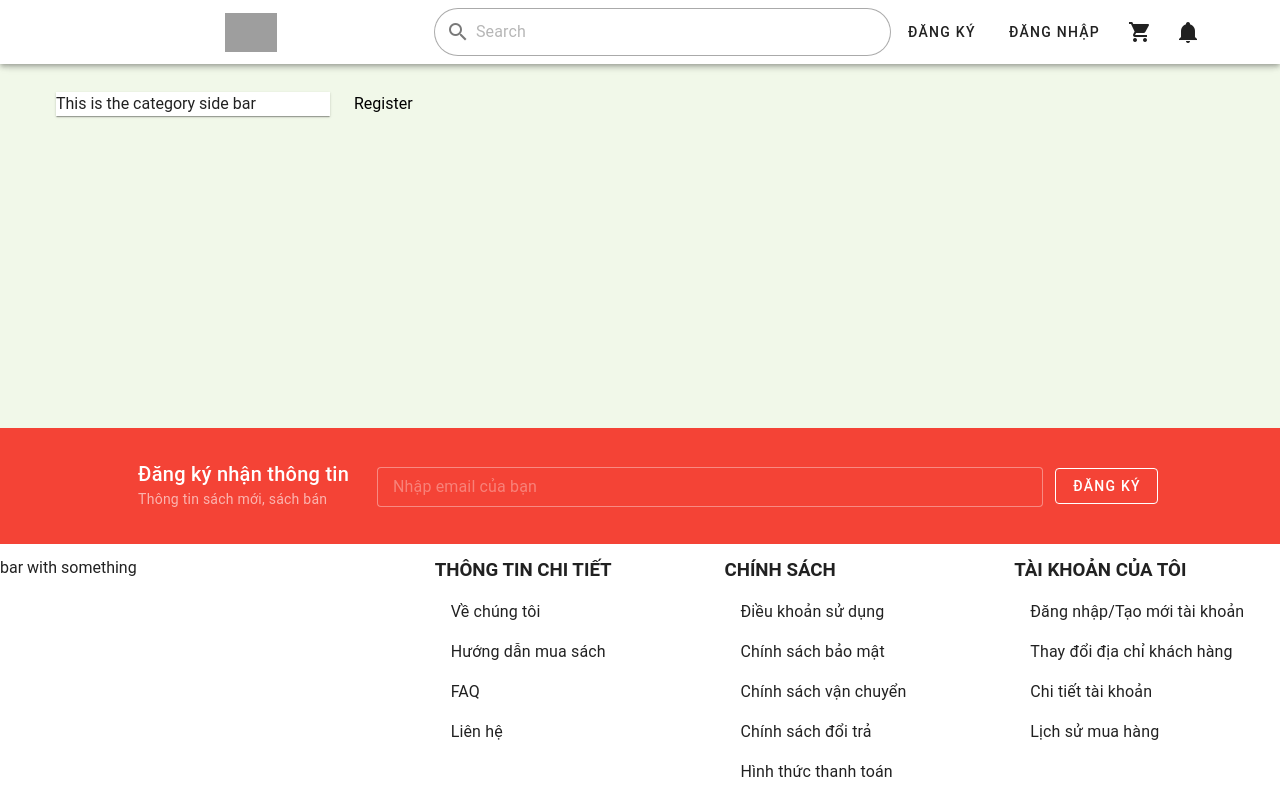
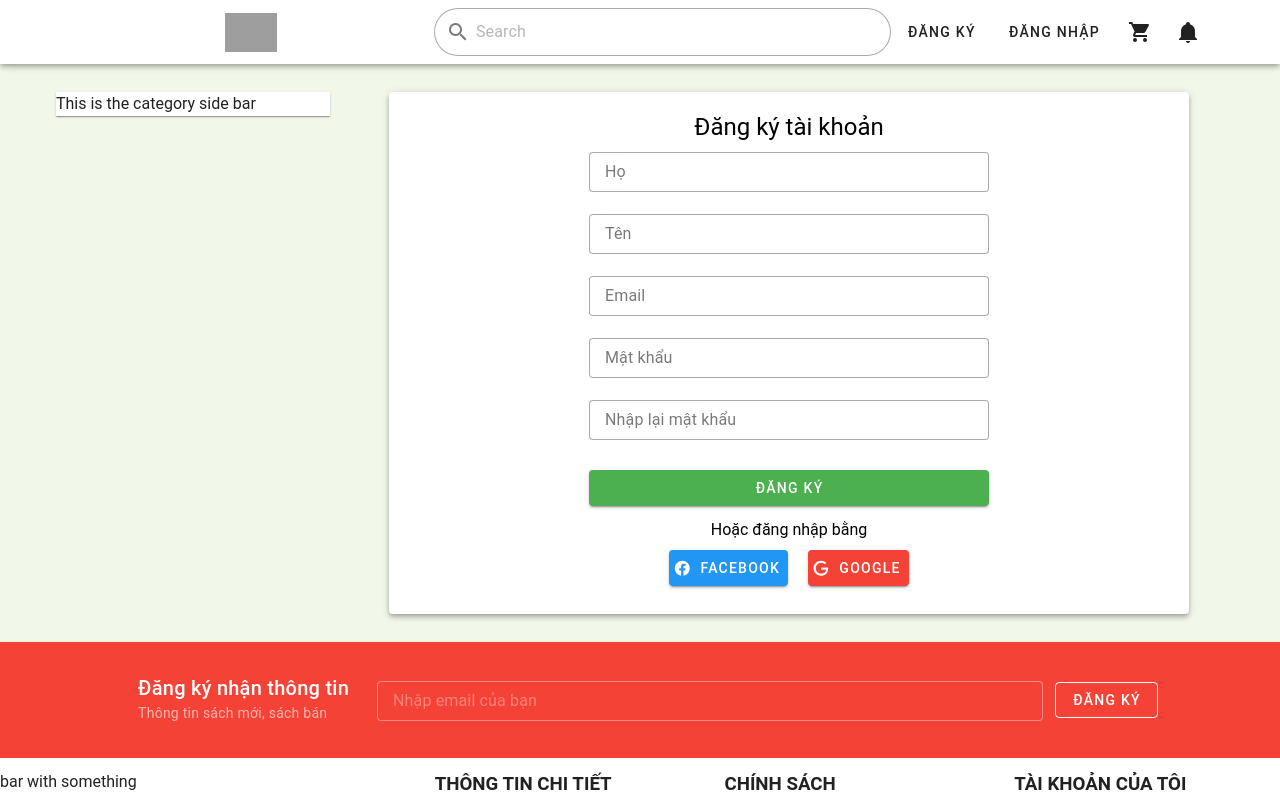
Before and after one commit to B5u2423/Bookstore-Website, a Vue app in the folder frontend/: page /register in a window 1280 px wide. Shown: the top 800 px of the page. Built offline with nearby package versions, Linux system fonts and the light colour scheme; grey boxes are pictures that could not be loaded.

Commit message:
Update Customer Register View

```diff
--- a/frontend/src/views/ecom/Register.vue
+++ b/frontend/src/views/ecom/Register.vue
@@ -1,3 +1,39 @@
 <script setup></script>
 
-<template>Register</template>
+<template>
+   <v-sheet
+    class="d-flex align-center justify-center text-center mx-auto pa-5 mb-6"
+    elevation="4"
+    max-width="800"
+    width="100%"
+    rounded
+    >
+    <div>
+
+      <h2 class="text-h5 text-black">Đăng ký tài khoản</h2>
+
+      <div class="my-2">
+         <v-text-field
+          density="compact"
+          min-width="400"
+          label="Họ"
+          variant="outlined"
+        ></v-text-field
+        > <v-text-field density="compact" label="Tên" variant="outlined"></v-text-field>
+        <v-text-field density="compact" label="Email" variant="outlined"></v-text-field>
+        <v-text-field density="compact" label="Mật khẩu" variant="outlined"></v-text-field>
+        <v-text-field density="compact" label="Nhập lại mật khẩu" variant="outlined"></v-text-field>
+
+      </div>
+       <v-btn color="green" class="mb-3" width="100%">ĐĂNG KÝ</v-btn>
+      <p class="text-black"> Hoặc đăng nhập bằng</p>
+       <v-btn color="blue" class="ma-2 pa-2" prepend-icon="mdi-facebook">Facebook</v-btn> <v-btn
+        color="red"
+        class="ma-2 pa-2"
+        prepend-icon="mdi-google"
+        >Google</v-btn
+      >
+    </div>
+     </v-sheet
+  >
+</template>
```
